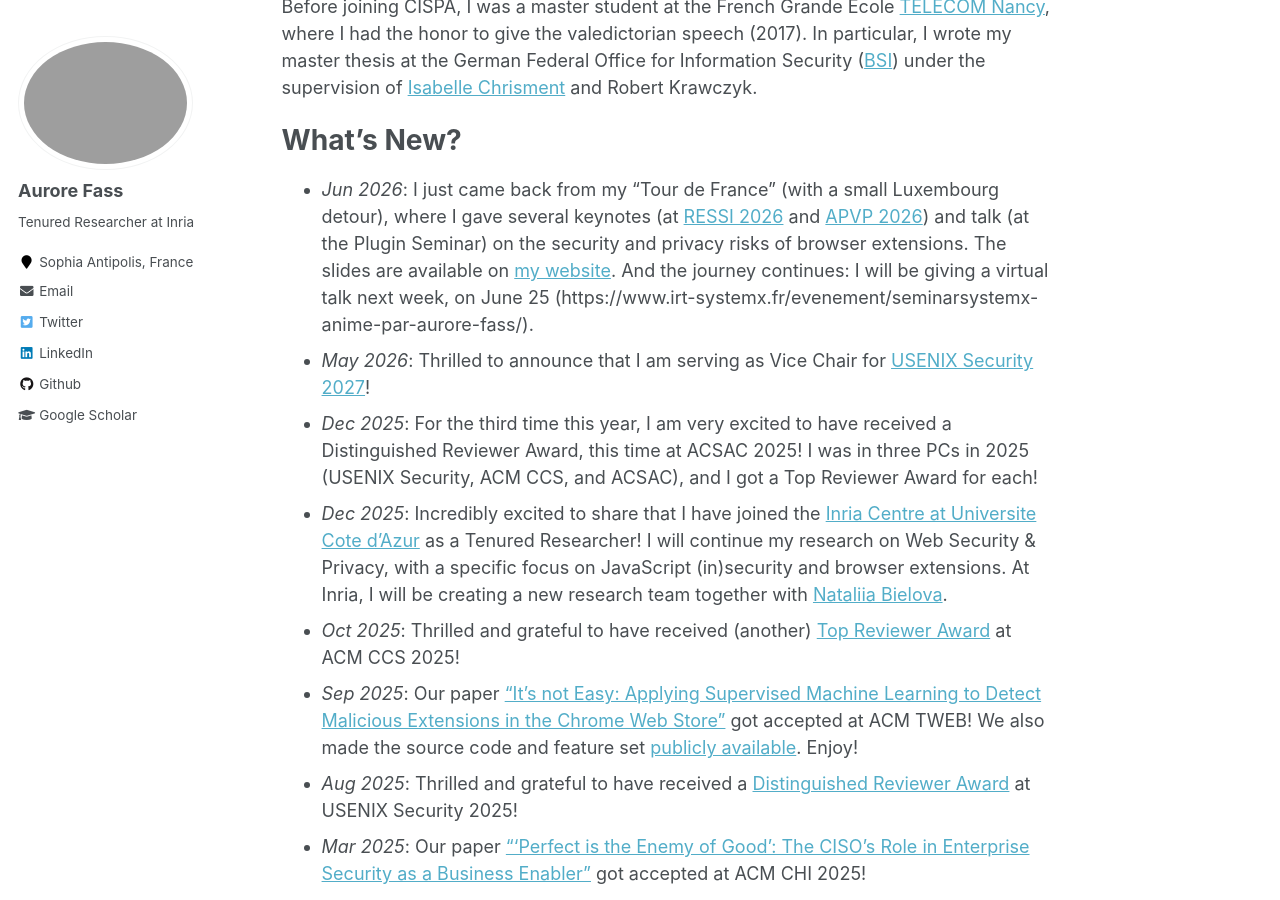
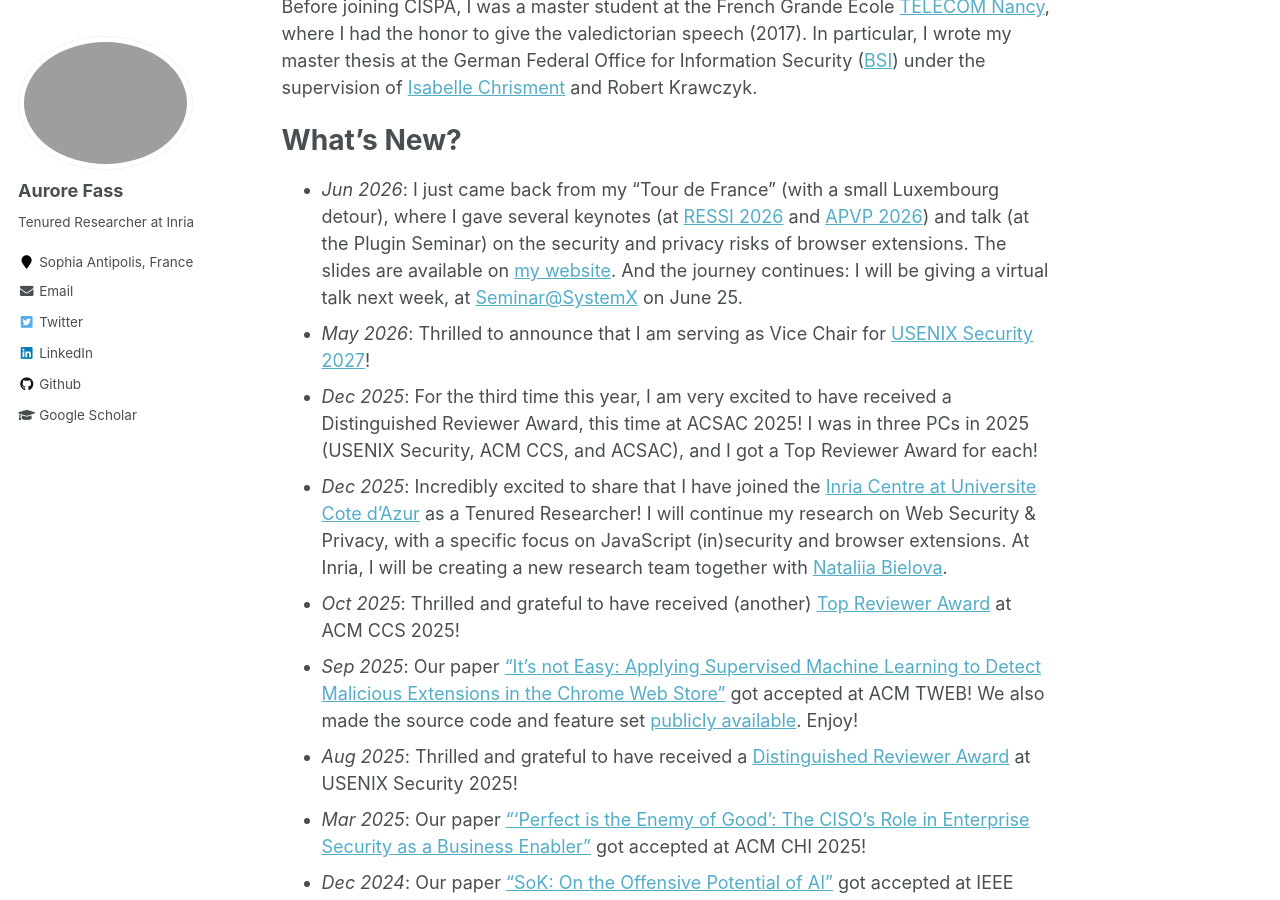
Before and after one commit to Aurore54F/aurore54f.github.io, a Jekyll site: the page built from _pages/about.md, in a window 1280 px wide and 900 px high, scrolled down 565 px. Built offline with Jekyll 4.4.1, drawn with Linux system fonts in a browser that asks for light colours.

Commit message:
Minor fix

```diff
--- a/_pages/about.md
+++ b/_pages/about.md
@@ -20,7 +20,7 @@ Before joining CISPA, I was a master student at the French Grande Ecole [TELECOM
 
 What's New?
 ======
-- _Jun 2026_: I just came back from my "Tour de France" (with a small Luxembourg detour), where I gave several keynotes (at [RESSI 2026](https://ressi2026.sciencesconf.org/program) and [APVP 2026](https://apvp2026.sciencesconf.org/program)) and talk (at the Plugin Seminar) on the security and privacy risks of browser extensions. The slides are available on [my website](https://aurore54f.github.io/publications/). And the journey continues: I will be giving a virtual talk next week, on June 25 (https://www.irt-systemx.fr/evenement/seminarsystemx-anime-par-aurore-fass/).
+- _Jun 2026_: I just came back from my "Tour de France" (with a small Luxembourg detour), where I gave several keynotes (at [RESSI 2026](https://ressi2026.sciencesconf.org/program) and [APVP 2026](https://apvp2026.sciencesconf.org/program)) and talk (at the Plugin Seminar) on the security and privacy risks of browser extensions. The slides are available on [my website](https://aurore54f.github.io/publications/). And the journey continues: I will be giving a virtual talk next week, at [Seminar@SystemX](https://www.irt-systemx.fr/evenement/seminarsystemx-anime-par-aurore-fass/) on June 25.
 - _May 2026_: Thrilled to announce that I am serving as Vice Chair for [USENIX Security 2027](https://www.usenix.org/conference/usenixsecurity27)!
 - _Dec 2025_: For the third time this year, I am very excited to have received a Distinguished Reviewer Award, this time at ACSAC 2025! I was in three PCs in 2025 (USENIX Security, ACM CCS, and ACSAC), and I got a Top Reviewer Award for each!
 - _Dec 2025_: Incredibly excited to share that I have joined the [Inria Centre at Universite Cote d'Azur](https://www.inria.fr/en/inria-centre-universite-cote-azur) as a Tenured Researcher! I will continue my research on Web Security & Privacy, with a specific focus on JavaScript (in)security and browser extensions. At Inria, I will be creating a new research team together with [Nataliia Bielova](https://www-sop.inria.fr/members/Nataliia.Bielova/).
```
